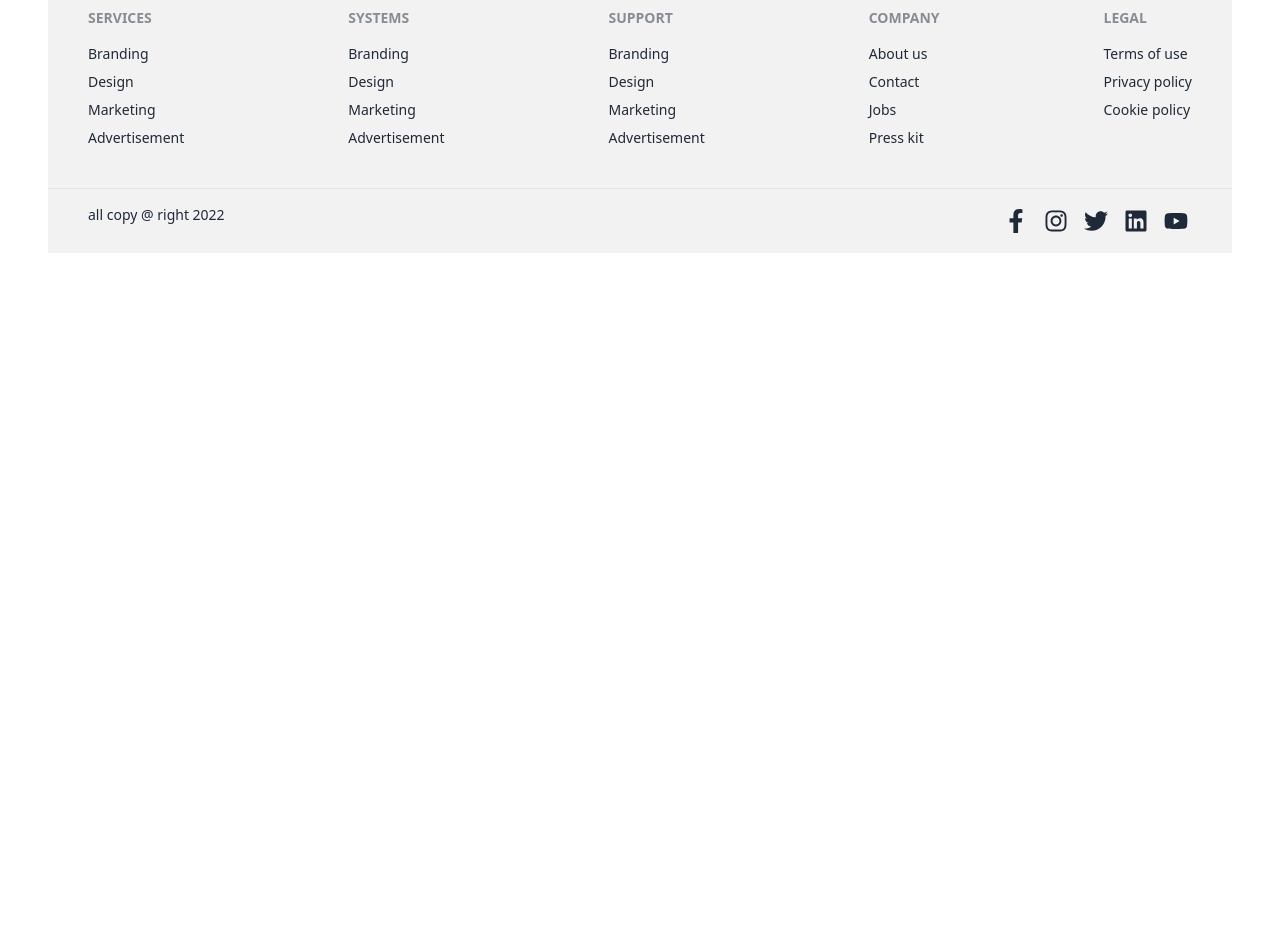
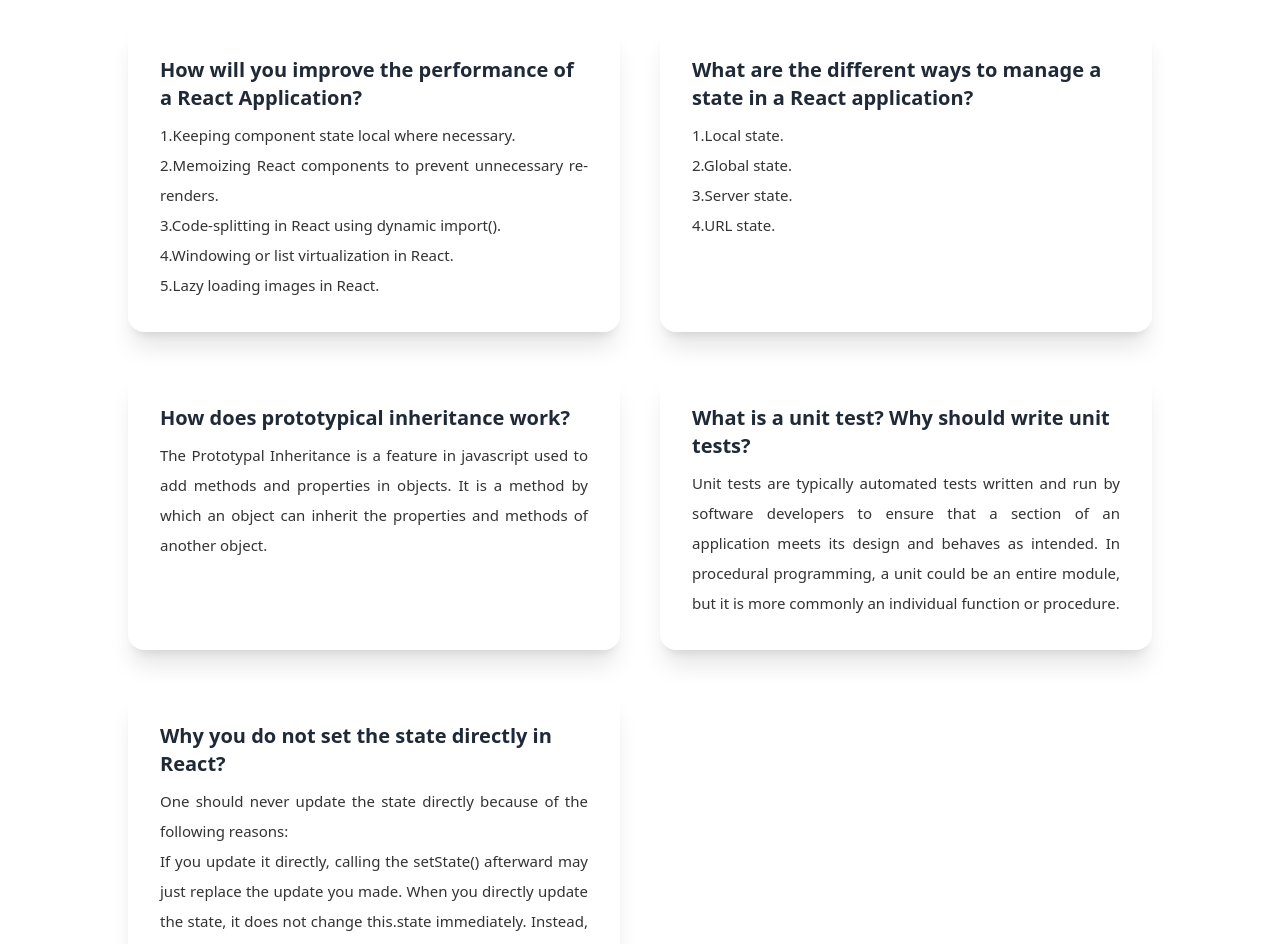
Before and after one commit to sabujdev/Tools-manufacturer-website-client-side, a React (Create React App) app: page /blog in a window 1280 px wide. Shown: the part 120-1064 px from the top of the page. Before the commit the page ends 800 px from the top, so only its background shows below. Built offline with nearby package versions, Linux system fonts and the light colour scheme.

Commit message:
Blog page added

```diff
--- a/src/Pages/Shared/Blog.js
+++ b/src/Pages/Shared/Blog.js
@@ -1,9 +1,75 @@
 import React from 'react';
+import '../../assets/CSS/Blog.css';
 
 const Blog = () => {
     return (
-        <div>
-            blog
+        <div className="grid grid-cols-1 md:grid-cols-2 lg:grid-cols-2 gap-10 p-20">
+            <div className="card bg-base-100 shadow-xl">
+                <div className="card-body">
+                    <h2 className="card-title">
+                        How will you improve the performance of a React Application?
+                    </h2>
+                    <p>
+                        1.Keeping component state local where necessary. <br />
+                        2.Memoizing React components to prevent unnecessary re-renders.{" "}
+                        <br /> 3.Code-splitting in React using dynamic import(). <br />{" "}
+                        4.Windowing or list virtualization in React. <br />
+                        5.Lazy loading images in React.
+                    </p>
+                </div>
+            </div>
+            <div className="card bg-base-100 shadow-xl">
+                <div className="card-body">
+                    <h2 className="card-title">
+                        What are the different ways to manage a state in a React
+                        application?
+                    </h2>
+                    <p>
+                        1.Local state. <br />
+                        2.Global state. <br /> 3.Server state. <br /> 4.URL state.
+                    </p>
+                </div>
+            </div>
+            <div className="card bg-base-100 shadow-xl">
+                <div className="card-body">
+                    <h2 className="card-title">How does prototypical inheritance work?</h2>
+                    <p>
+                        The Prototypal Inheritance is a feature in javascript used to add
+                        methods and properties in objects. It is a method by which an object
+                        can inherit the properties and methods of another object.
+                    </p>
+                </div>
+            </div>
+            <div className="card bg-base-100 shadow-xl">
+                <div className="card-body">
+                    <h2 className="card-title">
+                        What is a unit test? Why should write unit tests?
+                    </h2>
+                    <p>
+                        Unit tests are typically automated tests written and run by software
+                        developers to ensure that a section of an application meets its
+                        design and behaves as intended. In procedural programming, a unit
+                        could be an entire module, but it is more commonly an individual
+                        function or procedure.
+                    </p>
+                </div>
+            </div>
+            <div className="card bg-base-100 shadow-xl">
+                <div className="card-body">
+                    <h2 className="card-title">
+                        Why you do not set the state directly in React?
+                    </h2>
+                    <p>
+                        One should never update the state directly because of the following
+                        reasons: <br /> If you update it directly, calling the setState()
+                        afterward may just replace the update you made. When you directly
+                        update the state, it does not change this.state immediately.
+                        Instead, it creates a pending state transition, and accessing it
+                        after calling this method will only return the present value. You
+                        will lose control of the state across all components.
+                    </p>
+                </div>
+            </div>
         </div>
     );
 };
--- /dev/null
+++ b/src/assets/CSS/Blog.css
@@ -0,0 +1,14 @@
+.card-title h2{
+    display: inline-block;
+    padding: 10px;
+    text-transform: uppercase;
+    font-size: 20px;
+    font-weight: 600;
+    border-bottom: 1px solid #555;
+}
+.card-body p{
+    color: #333;
+    font-size: 15px;
+    line-height: 2.0;
+    text-align: justify;
+}
```
